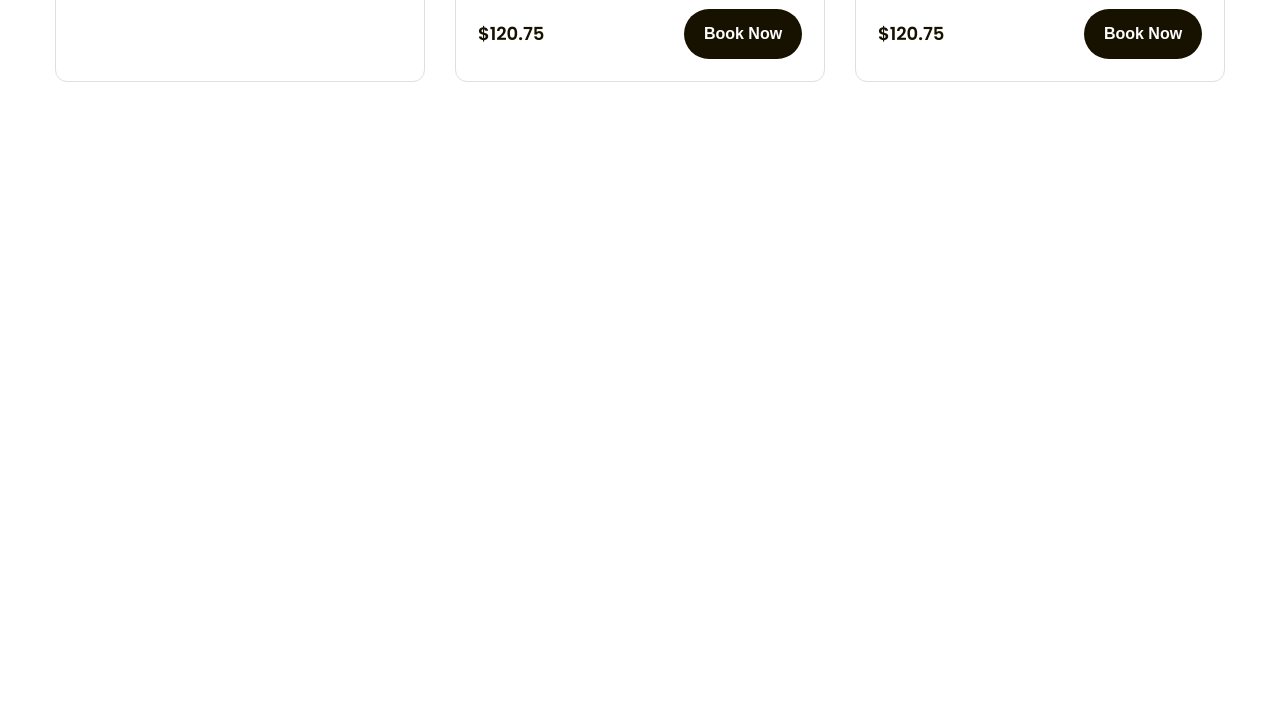
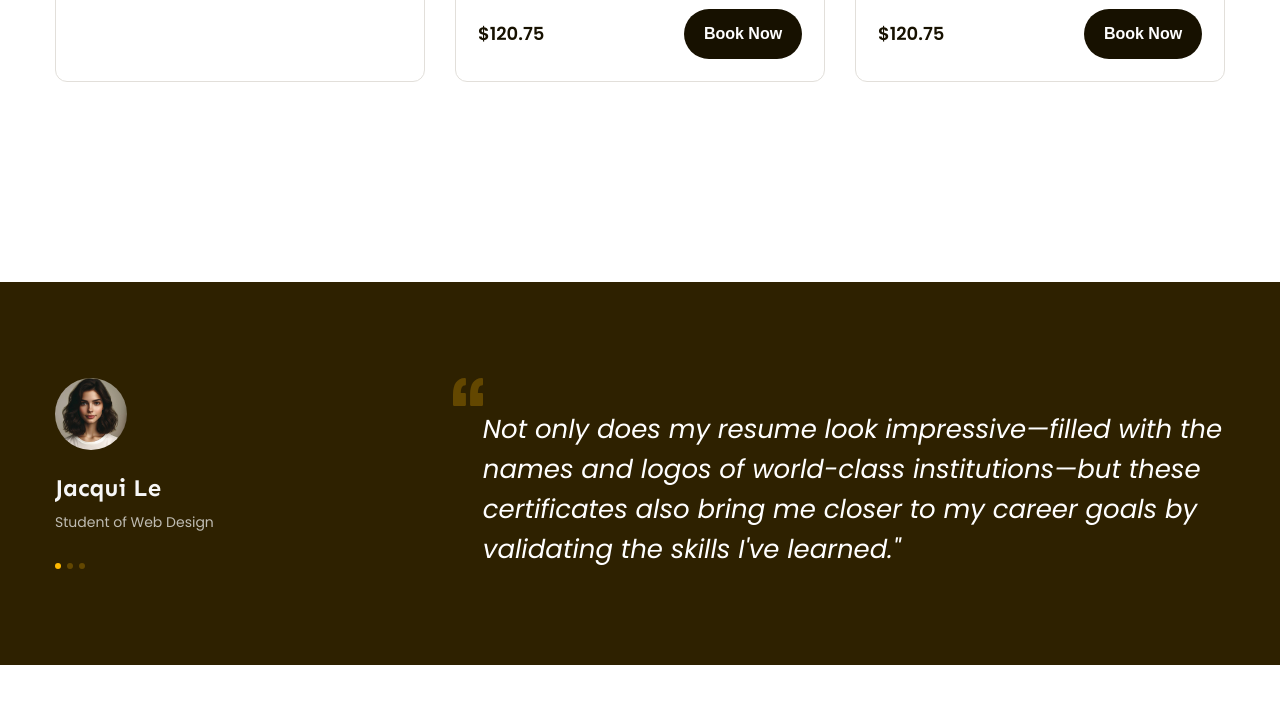
Before and after one commit to KimKhanhDo/Education-Platform_HtmlCss, a plain HTML site: page index.html in a window 1280 px wide. Shown: the part 1666-2370 px from the top of the page. Drawn offline with Linux system fonts and the light colour scheme.

Commit message:
Working with Feedback section - Solve problem to advoid content overflow in feedback item

```diff
--- a/assets/css/style.css
+++ b/assets/css/style.css
@@ -43,7 +43,6 @@ a {
   color: #171100;
   font-family: var(--font-heading);
   font-weight: 700;
-
   letter-spacing: -0.02em;
 }
 
@@ -387,3 +386,80 @@ a {
   color: #fff;
   background: var(--primary-color);
 }
+
+/* Feedback */
+.feedback {
+  margin-top: 135px;
+  padding: 96px 0;
+  background: #2e2100;
+}
+
+.feedback-list {
+  display: flex;
+  overflow: hidden; /* When content of feedback-item overflow */
+}
+
+.feedback-item {
+  display: flex;
+  width: 100%;
+  justify-content: space-between;
+  flex-shrink: 0;
+}
+
+.feedback-item .avatar {
+  width: 72px;
+  height: 72px;
+  border-radius: 50%;
+  object-fit: cover;
+}
+
+.feedback-item .info .title {
+  margin-top: 18px;
+  color: #f7f7f7;
+  font-family: var(--font-heading);
+  font-size: 2.4rem;
+  font-weight: 700;
+  line-height: 1.41; /* 141.667% */
+}
+
+.feedback-item .info .desc {
+  margin-top: 4px;
+  color: #bfbcb2;
+  font-family: Poppins;
+  font-size: 1.4rem;
+  font-weight: 400;
+  line-height: 1.86; /* 185.714% */
+}
+
+.feedback-item .dots {
+  display: flex;
+  margin-top: 28px;
+}
+
+.feedback-item .dot {
+  margin-right: 6px;
+  width: 6px;
+  height: 6px;
+  border-radius: 50%;
+  background: #634700;
+  cursor: pointer;
+}
+
+.feedback-item .dot.active {
+  background-color: var(--primary-color);
+  cursor: default;
+}
+
+/* (770px / 1170px) * 100% */
+.feedback-item .content {
+  width: 66%;
+}
+
+.feedback-item blockquote {
+  margin-left: 30px;
+  color: #fff;
+  font-family: Poppins;
+  font-size: 2.6rem;
+  font-style: italic;
+  line-height: 1.54; /* 153.846% */
+}
--- a/index.html
+++ b/index.html
@@ -249,6 +249,106 @@
           </div>
         </div>
       </div>
+
+      <!-- Feedback -->
+      <div class="feedback">
+        <div class="main-content">
+          <div class="feedback-list">
+            <!-- Feedback Item 1 -->
+            <div class="feedback-item">
+              <div class="info">
+                <img
+                  src="./assets/img/student-avatar.jpeg"
+                  alt="Peter Moor"
+                  class="avatar"
+                />
+                <p class="title">Jacqui Le</p>
+                <p class="desc">Student of Web Design</p>
+                <div class="dots">
+                  <span class="dot active"></span>
+                  <span class="dot"></span>
+                  <span class="dot"></span>
+                </div>
+              </div>
+              <div class="content">
+                <img
+                  src="./assets/icons/open-quotes.svg"
+                  alt=""
+                  class="open-quotes"
+                />
+                <blockquote>
+                  Not only does my resume look impressive—filled with the names
+                  and logos of world-class institutions—but these certificates
+                  also bring me closer to my career goals by validating the
+                  skills I've learned."
+                </blockquote>
+              </div>
+            </div>
+
+            <!-- Feedback Item 2 -->
+            <div class="feedback-item">
+              <div class="info">
+                <img
+                  src="./assets/img/student-avatar2.jpeg"
+                  alt="Peter Moor"
+                  class="avatar"
+                />
+                <p class="title">Peter Moor</p>
+                <p class="desc">Student of Web Design</p>
+                <div class="dots">
+                  <span class="dot"></span>
+                  <span class="dot active"></span>
+                  <span class="dot"></span>
+                </div>
+              </div>
+              <div class="content">
+                <img
+                  src="./assets/icons/open-quotes.svg"
+                  alt=""
+                  class="open-quotes"
+                />
+                <blockquote>
+                  Not only does my resume look impressive—filled with the names
+                  and logos of world-class institutions—but these certificates
+                  also bring me closer to my career goals by validating the
+                  skills I've learned."
+                </blockquote>
+              </div>
+            </div>
+
+            <!-- Feedback Item 3 -->
+            <div class="feedback-item">
+              <div class="info">
+                <img
+                  src="./assets/img/student-avatar3.jpeg"
+                  alt="Peter Moor"
+                  class="avatar"
+                />
+                <p class="title">Kim Do</p>
+                <p class="desc">Student of Web Design</p>
+                <div class="dots">
+                  <span class="dot"></span>
+                  <span class="dot"></span>
+                  <span class="dot active"></span>
+                </div>
+              </div>
+              <div class="content">
+                <img
+                  src="./assets/icons/open-quotes.svg"
+                  alt=""
+                  class="open-quotes"
+                />
+                <blockquote>
+                  Not only does my resume look impressive—filled with the names
+                  and logos of world-class institutions—but these certificates
+                  also bring me closer to my career goals by validating the
+                  skills I've learned."
+                </blockquote>
+              </div>
+            </div>
+          </div>
+        </div>
+      </div>
     </main>
   </body>
 </html>
```
Also changed, not shown: assets/icons/dots.svg (added), assets/icons/open-quotes.svg (added), assets/img/student-avatar.jpeg (added), assets/img/student-avatar2.jpeg (added), assets/img/student-avatar3.jpeg (added).
